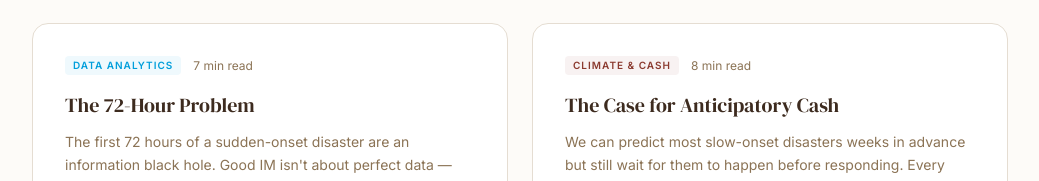
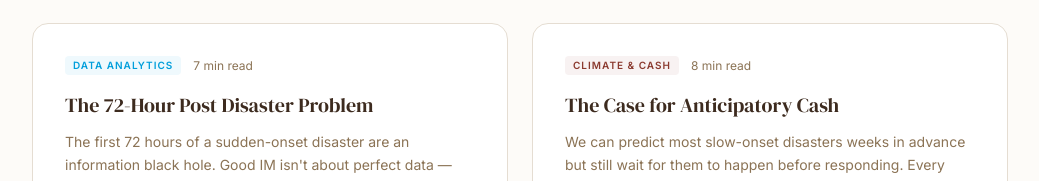
Before and after one commit to alexnwoko/alex_nwoko_portfolio, a Next.js app: page /blog in a window 1280 px wide. Shown: the part 1312-1493 px from the top of the page, without its empty margins (120-1159 px from the left). Built offline with nearby package versions, Linux system fonts and the light colour scheme.

Commit message:
Rename 'The 72-Hour Problem' to 'The 72-Hour Post Disaster Problem'
Updates listing card, post page heading, OG card title, and structured
data — all driven from the single source of truth.

Co-Authored-By: Claude Opus 4.6 <noreply@anthropic.com>

```diff
--- a/src/app/blog/[slug]/page.tsx
+++ b/src/app/blog/[slug]/page.tsx
@@ -1785,7 +1785,7 @@ The humanitarian data drought is not a future risk. It is a present reality. The
 
   'the-72-hour-problem': {
     slug: 'the-72-hour-problem',
-    title: 'The 72-Hour Problem',
+    title: 'The 72-Hour Post Disaster Problem',
     category: 'Field Reflection',
     pillar: 'Data Analytics',
     pillarColor: '#009EDB',
--- a/src/lib/blog-posts-meta.ts
+++ b/src/lib/blog-posts-meta.ts
@@ -94,7 +94,7 @@ export const POSTS_META: BlogPostMeta[] = [
   },
   {
     slug: 'the-72-hour-problem',
-    title: 'The 72-Hour Problem',
+    title: 'The 72-Hour Post Disaster Problem',
     category: 'Field Reflection',
     pillar: 'Data Analytics',
     pillarColor: '#009EDB',
```
